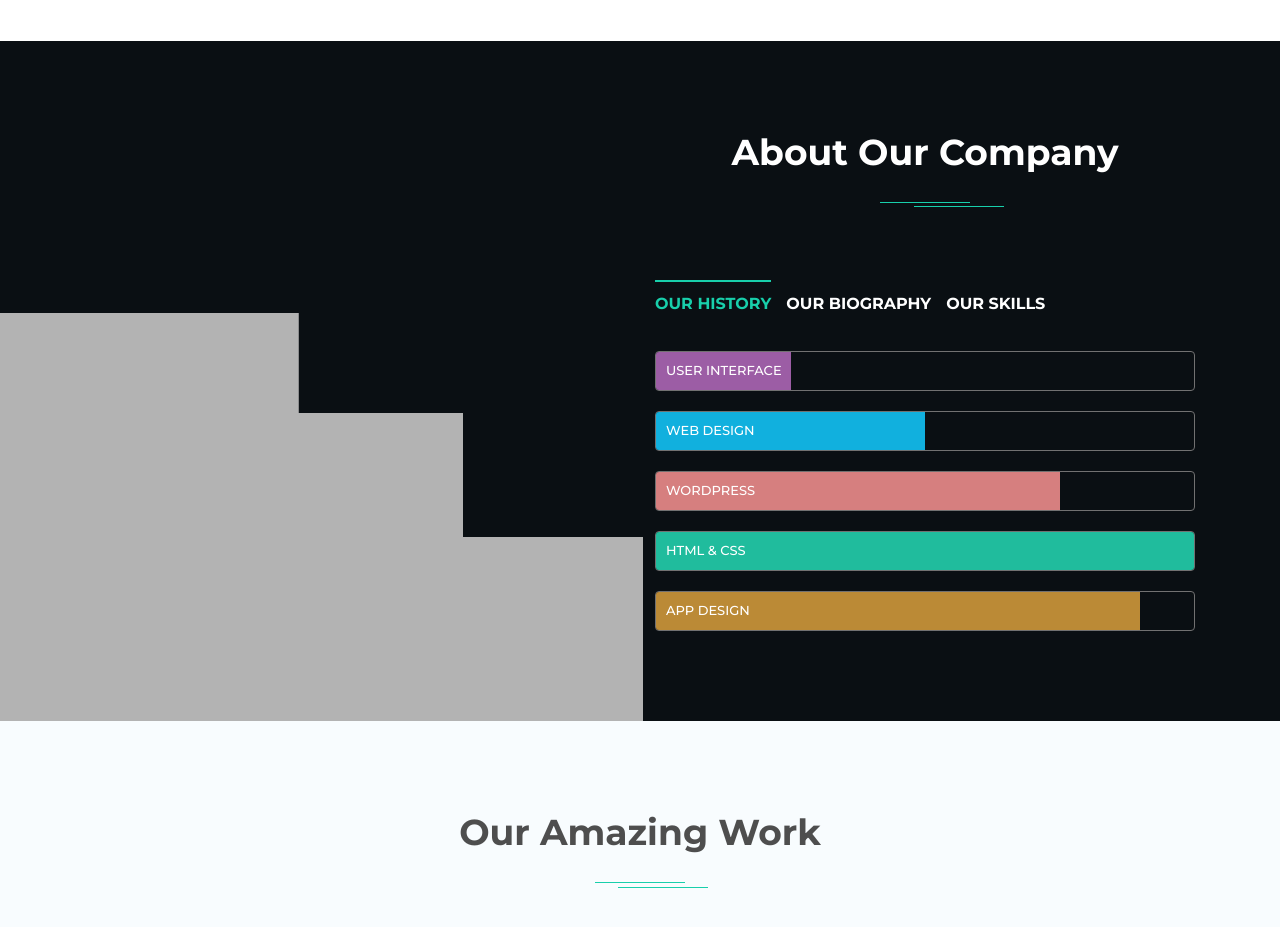
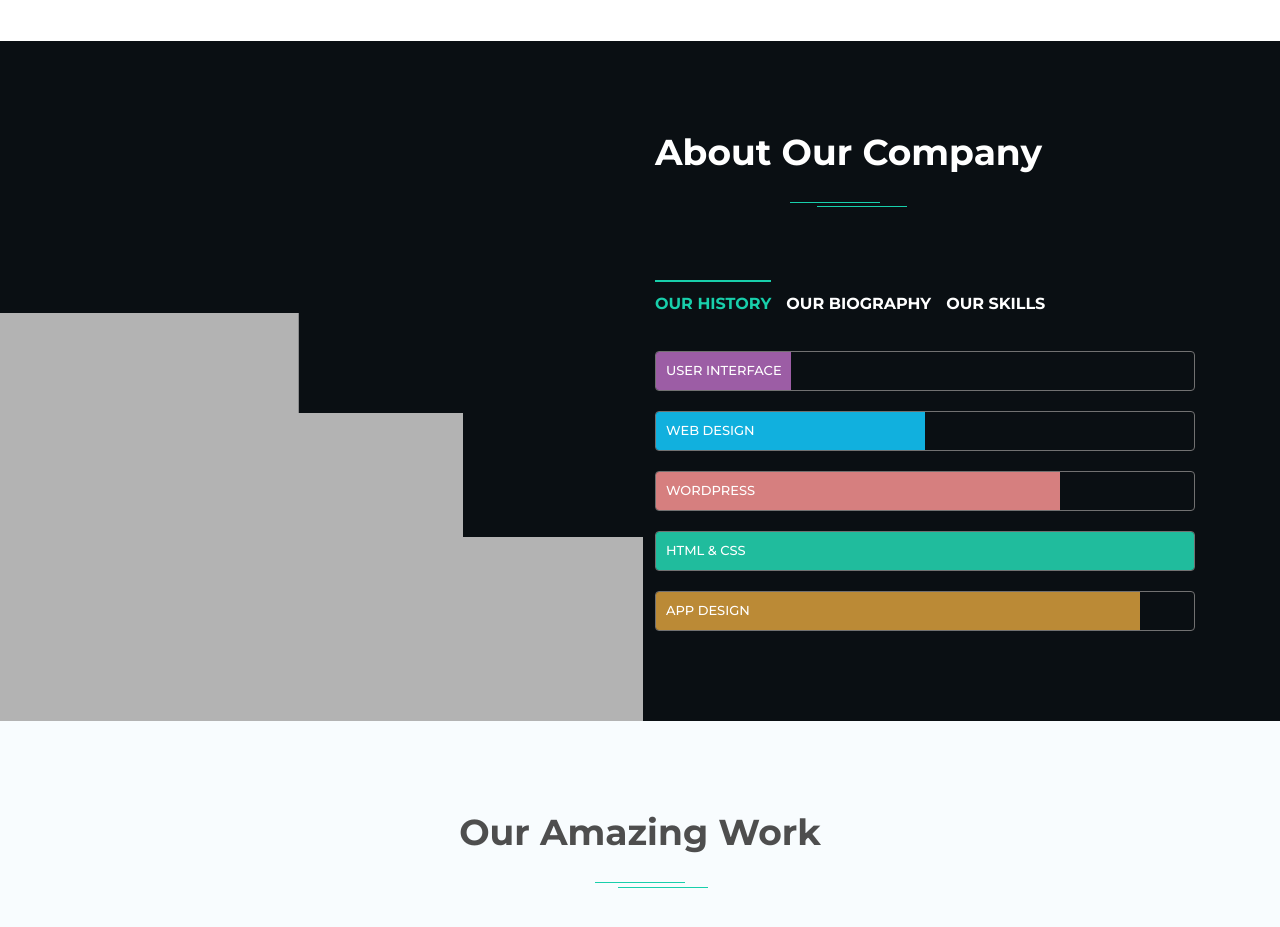
Before and after one commit to iamtheasad/The-Ham-L-Page, a plain HTML site: page index.html in a window 1280 px wide. Shown: the part 2080-3007 px from the top of the page. Drawn offline with Linux system fonts and the light colour scheme.

Commit message:
about our company border position changed

```diff
--- a/css/style.css
+++ b/css/style.css
@@ -646,6 +646,16 @@ a.card_dollar_bg span {
    top: 70px;
    left: 22%;
    width: 90px;
+}
+
+.about_border_top {
+   position: absolute;
+   left: 25%;
+}
+
+.about_border_bottom {
+   position: absolute;
+   left: 30%;
 }
 
 .custom_progress {
--- a/index.html
+++ b/index.html
@@ -263,13 +263,13 @@
          <div class="container">
             <div class="row">
                <div class="col-md-6 offset-6">
-                  <div class="about_top text-center">
+                  <div class="about_top">
                      <h2>About Our Company</h2>
                   </div>
 
                   <div class="pricing_bar">
-                     <span class="border_top"></span>
-                     <span class="border_bottom"></span>
+                     <span class="border_top about_border_top"></span>
+                     <span class="border_bottom about_border_bottom"></span>
                   </div>
 
                   <div class="about_bar height_85">
```
